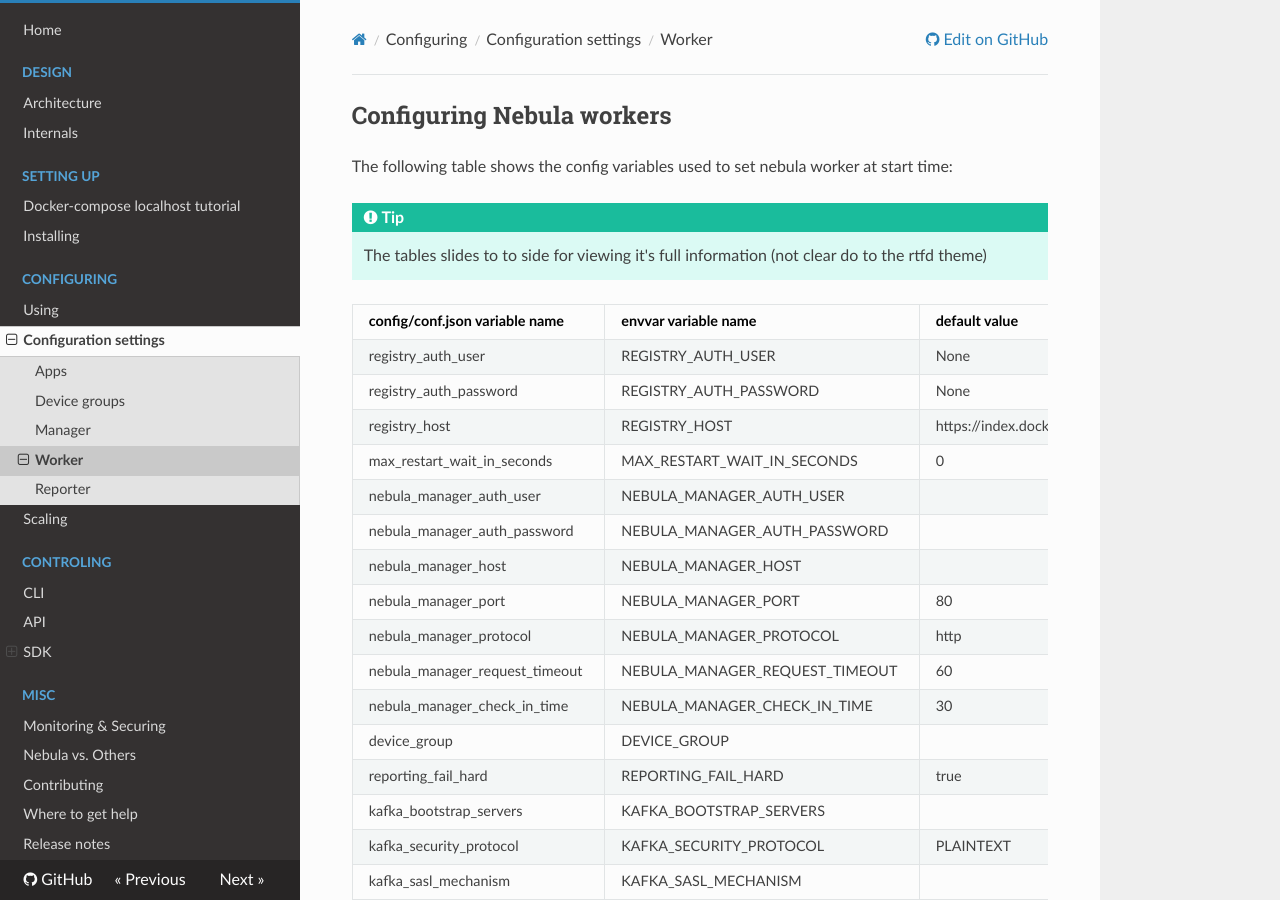
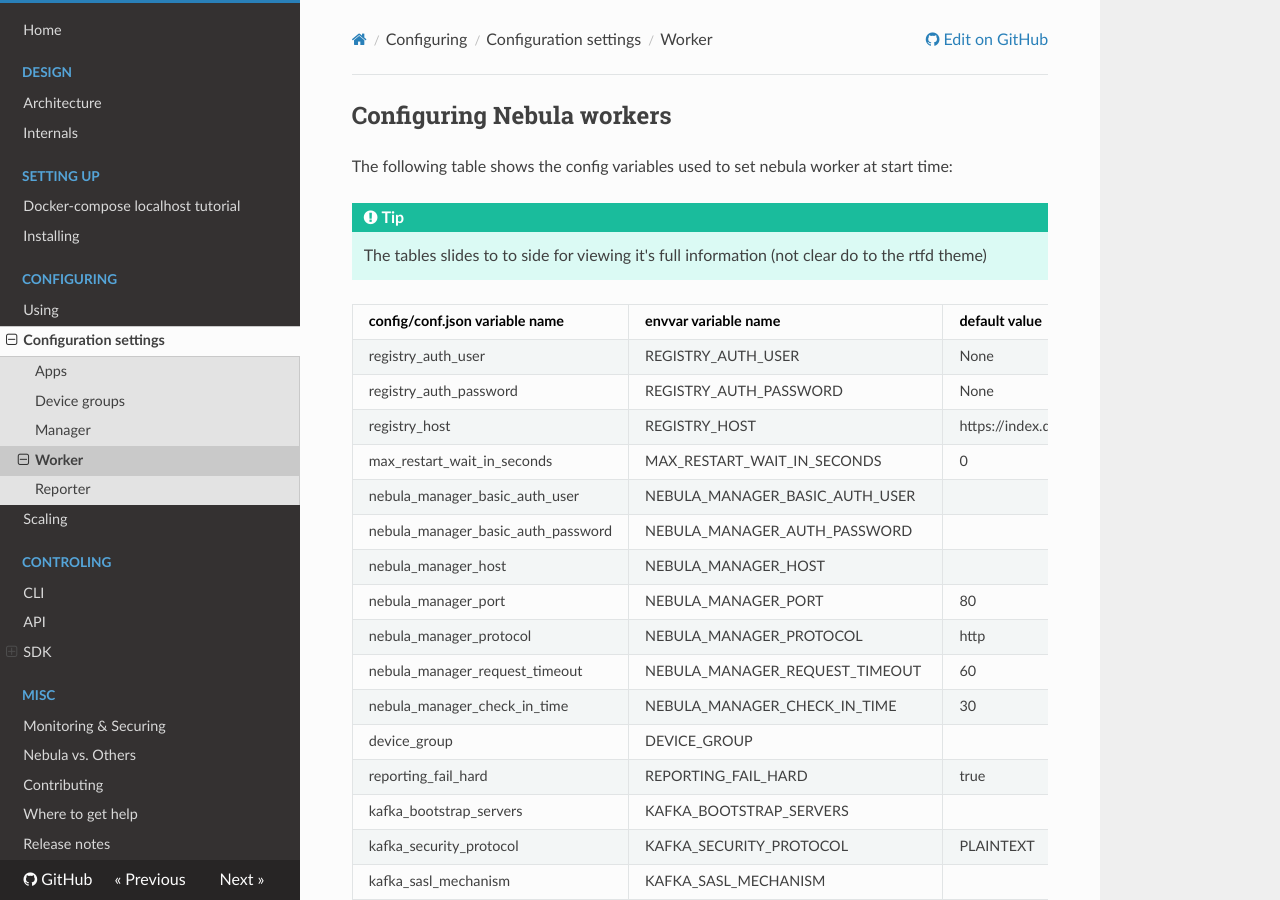
Before and after one commit to nebula-orchestrator/docs, an MkDocs documentation site: the page built from docs/config/worker.md, in a window 1280 px wide and 900 px high. Built offline with MkDocs 1.6.1, drawn with Linux system fonts in a browser that asks for light colours; nearby versions of some CDN libraries; old or Windows-style settings are respelled for this version of MkDocs.

```diff
--- a/docs/config/worker.md
+++ b/docs/config/worker.md
@@ -11,8 +11,8 @@
 | registry_auth_password             | REGISTRY_AUTH_PASSWORD           | None                         | P@ssw0rd                                                                                                             | string | the docker registry basic auth password, if not set or set to None (the default value) Nebula will attempt to use the standard registry config file that's located inside the container "~/.docker/config.json" file path & if that's not configured will carry using no registry auth                | no       |
 | registry_host                      | REGISTRY_HOST                    | https://index.docker.io/v1/  | https://my_registry.example.com:5000                                                                                 | string | the docker registry FQDN or IP                                                                                                                                                                                                                                                                        | yes      |
 | max_restart_wait_in_seconds        | MAX_RESTART_WAIT_IN_SECONDS      | 0                            | 5                                                                                                                    | int    | maximum time (in seconds) each worker server will wait before reloading the containers in case of restart\update (minimum time hard coded to 0 and each worker server will randomly choose between the that range to spread load on on the managers to avoid a roaring hoard)                         | yes      |
-| nebula_manager_auth_user           | NEBULA_MANAGER_AUTH_USER         |                              | admin                                                                                                                | string | the basic auth user used to secure the manager - unless you set basic_auth_enabled=false you must configure it                                                                                                                                                                                        | no       |
-| nebula_manager_auth_password       | NEBULA_MANAGER_AUTH_PASSWORD     |                              | P@ssw0rd                                                                                                             | string | the basic auth password used to secure  manager - unless you set basic_auth_enabled=false you must configure it                                                                                                                                                                                       | no       |
+| nebula_manager_basic_auth_user     | NEBULA_MANAGER_BASIC_AUTH_USER   |                              | admin                                                                                                                | string | the basic auth user used to secure the manager - unless you set auth_enabled=false you must configure it                                                                                                                                                                                              | no       |
+| nebula_manager_basic_auth_password | NEBULA_MANAGER_AUTH_PASSWORD     |                              | P@ssw0rd                                                                                                             | string | the basic auth password used to secure  manager - unless you set auth_enabled=false you must configure it                                                                                                                                                                                             | no       |
 | nebula_manager_host                | NEBULA_MANAGER_HOST              |                              | mynebulaapi.exampledomain.com                                                                                        | string | the FQDN\IP of the Nebula manager                                                                                                                                                                                                                                                                     | yes      |
 | nebula_manager_port                | NEBULA_MANAGER_PORT              | 80                           | 80                                                                                                                   | int    | the port of the Nebula manager                                                                                                                                                                                                                                                                        | yes      |
 | nebula_manager_protocol            | NEBULA_MANAGER_PROTOCOL          | http                         | http                                                                                                                 | string | protocol used to contact the Nebula manager - http or https                                                                                                                                                                                                                                           | yes      |
```
Also changed, not shown: docs/config/manager.md (+4 -3 lines).
